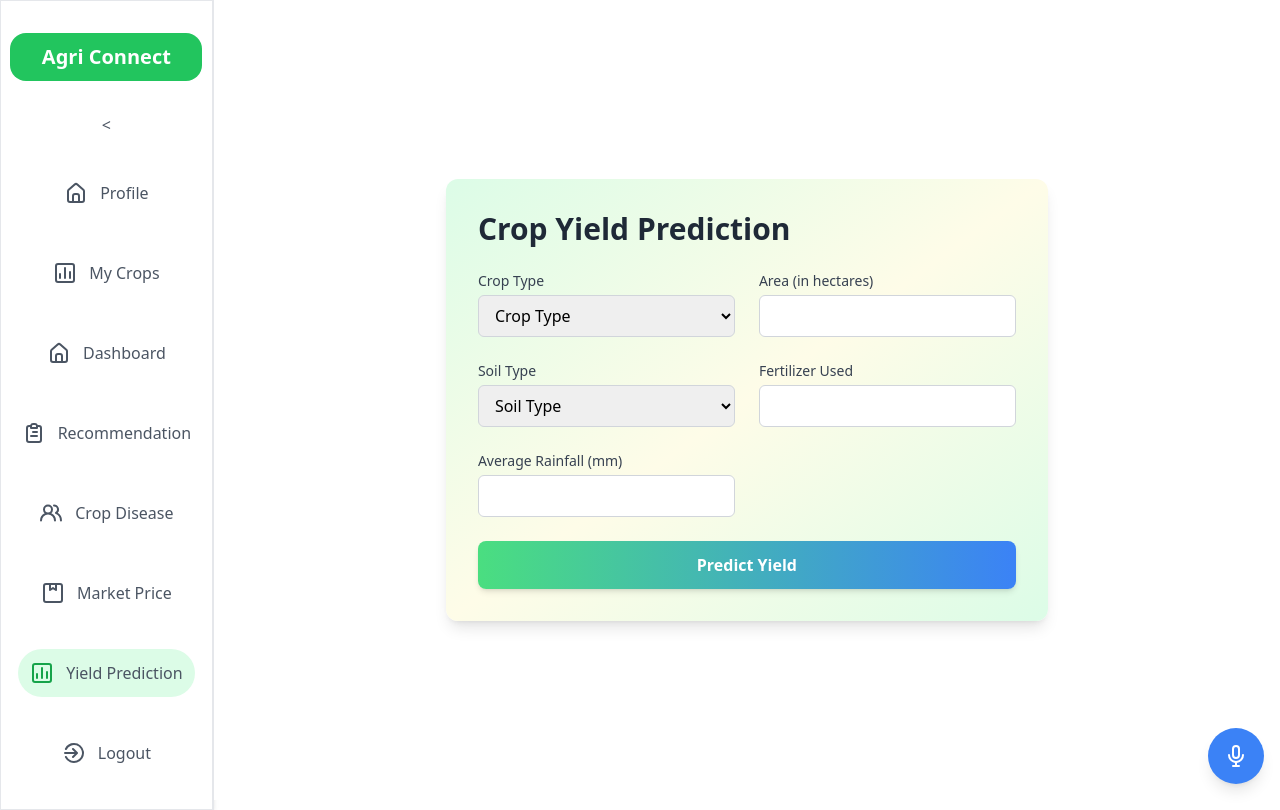
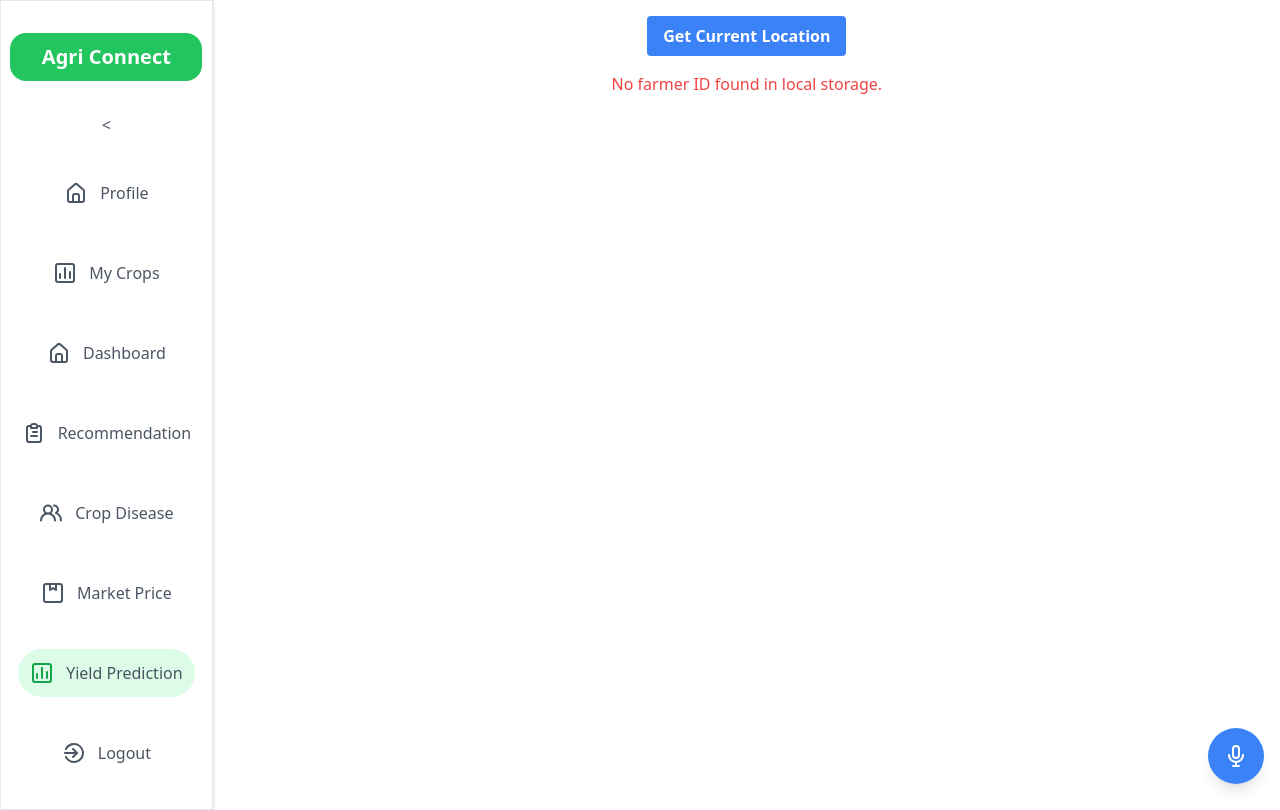
Before and after one commit to avinasha18/AgriConnect, a React (Vite) app in the folder client/: page /yield in a window 1280 px wide. Built offline with nearby package versions, Linux system fonts and the light colour scheme.

Commit message:
Yield Prediction changes

```diff
--- a/client/src/components/YieldPrediction/index.jsx
+++ b/client/src/components/YieldPrediction/index.jsx
@@ -1,251 +1,108 @@
-import React, { useState } from 'react';
-import { UilChartLine, UilSpinnerAlt, UilCheckCircle } from '@iconscout/react-unicons';
-import { motion } from 'framer-motion';
-import { LineChart, Line, XAxis, YAxis, CartesianGrid, Tooltip, Legend, ResponsiveContainer } from 'recharts';
-import { useLanguage } from './../../hooks/languageContext';
+import React, { useState, useEffect } from 'react';
+import axios from 'axios'; // Make sure to import axios
 
-const CropYieldPrediction = () => {
-  const [formData, setFormData] = useState({
-    cropType: '',
-    area: '',
-    soilType: '',
-    fertilizer: '',
-    rainfall: '',
-  });
-  const [loading, setLoading] = useState(false);
-  const [result, setResult] = useState(null);
-  const { language } = useLanguage();
+const YieldPrediction = () => {
+  const [location, setLocation] = useState({ latitude: null, longitude: null });
+  const [error, setError] = useState(null);
+  const [weatherData, setWeatherData] = useState(null); // State to hold weather data
+  const [farmer, setFarmer] = useState(null); // State to hold farmer profile
 
-  const texts = {
-    en: {
-      title: 'Crop Yield Prediction',
-      cropType: 'Crop Type',
-      area: 'Area (in hectares)',
-      soilType: 'Soil Type',
-      fertilizer: 'Fertilizer Used',
-      rainfall: 'Average Rainfall (mm)',
-      predictYield: 'Predict Yield',
-      predictionResults: 'Prediction Results',
-      predictedYield: 'Predicted Yield',
-      profitability: 'Profitability',
-      yieldTrend: 'Yield Trend',
-      recommendations: 'Recommendations',
-    },
-    hi: {
-      title: 'फसल उत्पादन भविष्यवाणी',
-      cropType: 'फसल का प्रकार',
-      area: 'क्षेत्र (हेक्टेयर में)',
-      soilType: 'मिट्टी का प्रकार',
-      fertilizer: 'उपयोग किया गया उर्वरक',
-      rainfall: 'औसत वर्षा (मिमी)',
-      predictYield: 'उत्पादन भविष्यवाणी करें',
-      predictionResults: 'भविष्यवाणी परिणाम',
-      predictedYield: 'भविष्यवाणी उत्पादन',
-      profitability: 'लाभदायकता',
-      yieldTrend: 'उत्पादन रुझान',
-      recommendations: 'सिफारिशें',
-    },
-    te: {
-      title: 'పంట ఉత్పత్తి పూర్వాంజ్ఞానం',
-      cropType: 'పంట రకం',
-      area: 'ప్రాంతం (హెక్టార్లలో)',
-      soilType: 'మట్టి రకం',
-      fertilizer: 'ఉపయోగించిన ఎరువు',
-      rainfall: 'సగటు వర్షపాతం (మి.మీ)',
-      predictYield: 'ఉత్పత్తి పూర్వాంజ్ఞానం',
-      predictionResults: 'పూర్వాంజ్ఞానం ఫలితాలు',
-      predictedYield: 'పూర్వాంజ్ఞానం ఉత్పత్తి',
-      profitability: 'లాభాలు',
-      yieldTrend: 'ఉత్పత్తి ప్రవణత',
-      recommendations: 'సిఫార్సులు',
-    },
+  const farmerID = localStorage.getItem('userId');
+
+  useEffect(() => {
+    const fetchFarmerProfile = async () => {
+      if (farmerID) { // Check if farmerID is valid
+        try {
+          const response = await axios.get(`http://localhost:5000/farmers/profile/${farmerID}`);
+          setFarmer(response.data);
+        } catch (error) {
+          console.error(error);
+          setError('Failed to fetch farmer profile.'); // Handle errors for farmer profile fetching
+        }
+      } else {
+        setError('No farmer ID found in local storage.');
+      }
+    };
+
+    fetchFarmerProfile();
+  }, [farmerID]);
+
+  const getLocation = async () => {
+    if (navigator.geolocation) {
+      navigator.geolocation.getCurrentPosition(
+        async (position) => {
+          const { latitude, longitude } = position.coords; // Destructure coords
+          setLocation({ latitude, longitude });
+          setError(null); // Clear any previous error
+
+          // Fetch weather data using the retrieved location
+          try {
+            const data = await fetchWeatherData(latitude, longitude);
+            setWeatherData(data); // Update weather data state
+          } catch (error) {
+            setError('Failed to fetch weather data.'); // Handle fetching errors
+          }
+        },
+        (err) => {
+          setError('Unable to retrieve your location.');
+        }
+      );
+    } else {
+      setError('Geolocation is not supported by your browser.');
+    }
   };
 
-  const handleInputChange = (e) => {
-    const { name, value } = e.target;
-    setFormData(prevState => ({
-      ...prevState,
-      [name]: value
-    }));
-  };
-
-  const handleSubmit = async (e) => {
-    e.preventDefault();
-    setLoading(true);
-    // Simulating API call
-    await new Promise(resolve => setTimeout(resolve, 2000));
-    setLoading(false);
-    setResult({
-      predictedYield: 4500,
-      yieldTrend: [
-        { month: 'Jan', yield: 3800 },
-        { month: 'Feb', yield: 4000 },
-        { month: 'Mar', yield: 4200 },
-        { month: 'Apr', yield: 4500 },
-        { month: 'May', yield: 4700 },
-        { month: 'Jun', yield: 4500 },
-      ],
-      profitability: 'High',
-      recommendations: [
-        'Consider increasing fertilizer application by 10%',
-        'Monitor rainfall closely and adjust irrigation accordingly',
-        'Implement crop rotation to improve soil health',
-      ],
-    });
+  const fetchWeatherData = async (latitude, longitude) => {
+    const response = await axios.get(
+      `http://api.weatherapi.com/v1/current.json?key=8486f0f9386945cc97f154711241410&q=${latitude},${longitude}`
+    );
+    console.log(response.data.location); // Keep this for debugging
+    return response.data.current;
   };
 
   return (
-    <div className="flex min-h-screen bg-white items-center p-8 overflow-y-auto">
-      <motion.div
-        initial={{ opacity: 0, y: 20 }}
-        animate={{ opacity: 1, y: 0 }}
-        transition={{ duration: 0.5 }}
-        className="max-w-4xl mx-auto  rounded-xl shadow-lg overflow-hidden"
+    <div className="flex flex-col items-center p-4">
+      <button
+        className="bg-blue-500 hover:bg-blue-700 text-white font-bold py-2 px-4 rounded"
+        onClick={getLocation}
       >
-        <div className="p-8 bg-gradient-to-br from-green-100 via-yellow-50 to-green-100 ">
-          <h1 className="text-3xl font-bold text-gray-800 mb-6">{texts[language].title}</h1>
-          <form onSubmit={handleSubmit} className="space-y-6">
-            <div className="grid grid-cols-1 md:grid-cols-2 gap-6">
-              <div>
-                <label htmlFor="cropType" className="block text-sm font-medium text-gray-700 mb-1">{texts[language].cropType}</label>
-                <select
-                  id="cropType"
-                  name="cropType"
-                  value={formData.cropType}
-                  onChange={handleInputChange}
-                  className="w-full px-3 py-2 border border-gray-300 rounded-md focus:outline-none focus:ring-2 focus:ring-green-500"
-                  required
-                >
-                  <option value="">{texts[language].cropType}</option>
-                  <option value="wheat">Wheat</option>
-                  <option value="rice">Rice</option>
-                  <option value="corn">Corn</option>
-                  <option value="soybean">Soybean</option>
-                </select>
-              </div>
-              <div>
-                <label htmlFor="area" className="block text-sm font-medium text-gray-700 mb-1">{texts[language].area}</label>
-                <input
-                  type="number"
-                  id="area"
-                  name="area"
-                  value={formData.area}
-                  onChange={handleInputChange}
-                  className="w-full px-3 py-2 border border-gray-300 rounded-md focus:outline-none focus:ring-2 focus:ring-green-500"
-                  required
-                />
-              </div>
-              <div>
-                <label htmlFor="soilType" className="block text-sm font-medium text-gray-700 mb-1">{texts[language].soilType}</label>
-                <select
-                  id="soilType"
-                  name="soilType"
-                  value={formData.soilType}
-                  onChange={handleInputChange}
-                  className="w-full px-3 py-2 border border-gray-300 rounded-md focus:outline-none focus:ring-2 focus:ring-green-500"
-                  required
-                >
-                  <option value="">{texts[language].soilType}</option>
-                  <option value="loamy">Loamy</option>
-                  <option value="sandy">Sandy</option>
-                  <option value="clay">Clay</option>
-                  <option value="silt">Silt</option>
-                </select>
-              </div>
-              <div>
-                <label htmlFor="fertilizer" className="block text-sm font-medium text-gray-700 mb-1">{texts[language].fertilizer}</label>
-                <input
-                  type="text"
-                  id="fertilizer"
-                  name="fertilizer"
-                  value={formData.fertilizer}
-                  onChange={handleInputChange}
-                  className="w-full px-3 py-2 border border-gray-300 rounded-md focus:outline-none focus:ring-2 focus:ring-green-500"
-                  required
-                />
-              </div>
-              <div>
-                <label htmlFor="rainfall" className="block text-sm font-medium text-gray-700 mb-1">{texts[language].rainfall}</label>
-                <input
-                  type="number"
-                  id="rainfall"
-                  name="rainfall"
-                  value={formData.rainfall}
-                  onChange={handleInputChange}
-                  className="w-full px-3 py-2 border border-gray-300 rounded-md focus:outline-none focus:ring-2 focus:ring-green-500"
-                  required
-                />
-              </div>
+        Get Current Location
+      </button>
+
+      {location.latitude && location.longitude ? (
+        <div className="mt-4 text-center">
+          <p className="text-lg font-medium">Your Location:</p>
+          <p>Latitude: {location.latitude}</p>
+          <p>Longitude: {location.longitude}</p>
+        </div>
+      ) : (
+        error && <p className="mt-4 text-red-500">{error}</p>
+      )}
+
+      {weatherData && (
+        <div className="mt-4 text-center">
+          <p className="text-lg font-medium">Current Weather:</p>
+          <p>Temperature: {weatherData.temp_c} °C</p>
+          <p>Condition: {weatherData.condition.text}</p>
+        </div>
+      )}
+
+      {farmer && (
+        <div className="grid grid-cols-1 sm:grid-cols-2 lg:grid-cols-3 gap-4 mt-4">
+          {farmer.crops.map((crop, index) => (
+            <div key={index} className="bg-white border rounded shadow p-4">
+              <h3 className="font-bold text-lg">{crop.type}</h3>
+              <p><strong>Season:</strong> {crop.season}</p>
+              <p><strong>Average Yield:</strong> {crop.averageYield} kg/ha</p>
+              <p><strong>Soil Type:</strong> {crop.soilType}</p>
+              <p><strong>Status:</strong> {crop.status}</p>
+              <p><strong>Expected Harvest Date:</strong> {new Date(crop.expectedHarvestDate).toLocaleDateString()}</p>
             </div>
-            <motion.button
-              whileHover={{ scale: 1.05 }}
-              whileTap={{ scale: 0.95 }}
-              type="submit"
-              className="w-full bg-gradient-to-r from-green-400 to-blue-500 text-white font-bold py-3 px-6 rounded-lg shadow-md hover:shadow-lg transition duration-300 ease-in-out"
-              disabled={loading}
-            >
-              {loading ? (
-                <UilSpinnerAlt className="animate-spin h-5 w-5 mr-3 inline-block" />
-              ) : (
-                texts[language].predictYield
-              )}
-            </motion.button>
-          </form>
-
-          {result && (
-            <motion.div
-              initial={{ opacity: 0, y: 20 }}
-              animate={{ opacity: 1, y: 0 }}
-              transition={{ duration: 0.5, delay: 0.2 }}
-              className="mt-8 bg-gray-50 p-6 rounded-lg shadow-inner"
-            >
-              <h2 className="text-2xl font-semibold mb-4 text-gray-800">{texts[language].predictionResults}</h2>
-              <div className="grid grid-cols-1 md:grid-cols-2 gap-6">
-                <div>
-                  <h3 className="text-lg font-medium mb-2 text-gray-700">{texts[language].predictedYield}</h3>
-                  <p className="text-3xl font-bold text-green-600">{result.predictedYield} kg/ha</p>
-                </div>
-                <div>
-                  <h3 className="text-lg font-medium mb-2 text-gray-700">{texts[language].profitability}</h3>
-                  <p className="text-xl font-semibold text-blue-600">{result.profitability}</p>
-                </div>
-              </div>
-              <div className="mt-6">
-                <h3 className="text-lg font-medium mb-2 text-gray-700">{texts[language].yieldTrend}</h3>
-                <ResponsiveContainer width="100%" height={300}>
-                  <LineChart data={result.yieldTrend}>
-                    <CartesianGrid strokeDasharray="3 3" />
-                    <XAxis dataKey="month" />
-                    <YAxis />
-                    <Tooltip />
-                    <Legend />
-                    <Line type="monotone" dataKey="yield" stroke="#8884d8" activeDot={{ r: 8 }} />
-                  </LineChart>
-                </ResponsiveContainer>
-              </div>
-              <div className="mt-6">
-                <h3 className="text-lg font-medium mb-2 text-gray-700">{texts[language].recommendations}</h3>
-                <ul className="space-y-2">
-                  {result.recommendations.map((recommendation, index) => (
-                    <motion.li
-                      key={index}
-                      initial={{ opacity: 0, x: -20 }}
-                      animate={{ opacity: 1, x: 0 }}
-                      transition={{ duration: 0.5, delay: 0.3 + index * 0.1 }}
-                      className="flex items-start"
-                    >
-                      <UilCheckCircle className="flex-shrink-0 w-5 h-5 text-green-500 mt-1 mr-2" />
-                      <span>{recommendation}</span>
-                    </motion.li>
-                  ))}
-                </ul>
-              </div>
-            </motion.div>
-          )}
+          ))}
         </div>
-      </motion.div>
+      )}
     </div>
   );
 };
 
-export default CropYieldPrediction;
+export default YieldPrediction;
```
